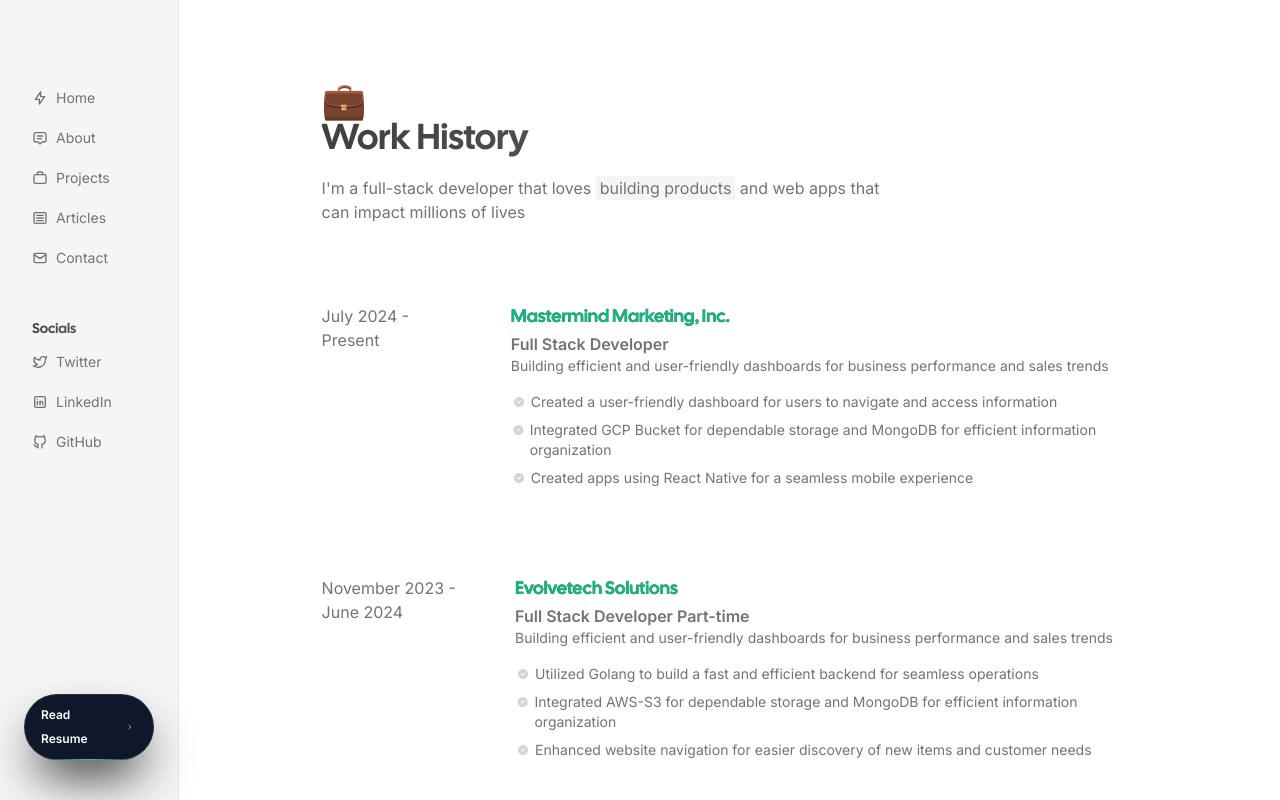
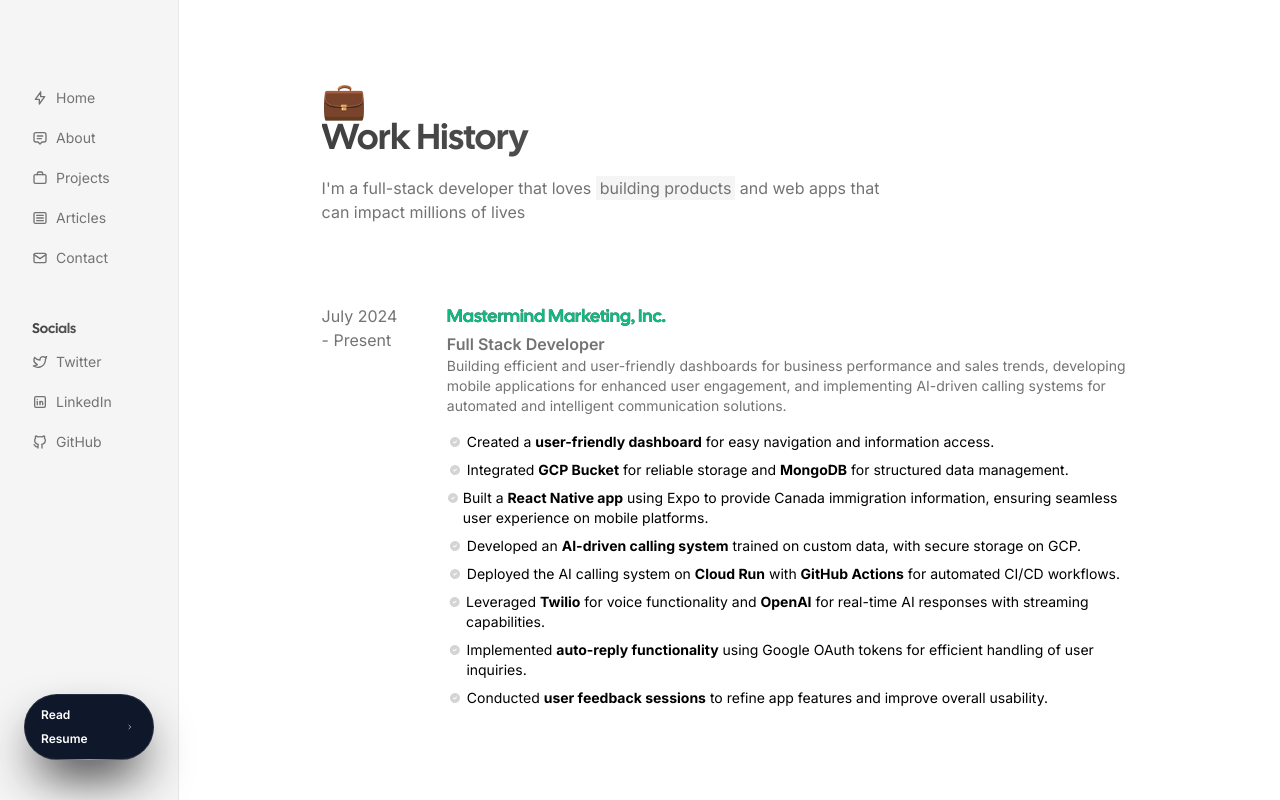
Before and after one commit to Lalman888/portfolio-side, a Next.js app: page /resume in a window 1280 px wide. Built offline with nearby package versions, Linux system fonts and the light colour scheme.

Commit message:
data updated

```diff
--- a/package.json
+++ b/package.json
@@ -29,6 +29,7 @@
     "prismjs": "^1.29.0",
     "react": "18.2.0",
     "react-dom": "18.2.0",
+    "react-markdown": "^9.0.1",
     "remark-gfm": "^3.0.1",
     "stream-chat": "^8.37.0",
     "tailwind-merge": "^1.14.0",
--- a/src/components/WorkHistory.tsx
+++ b/src/components/WorkHistory.tsx
@@ -3,11 +3,8 @@
 import React from "react";
 import { Paragraph } from "./Paragraph";
 import { Heading } from "./Heading";
-import {
-  IconCheck,
-  IconCheckbox,
-  IconCircleCheckFilled,
-} from "@tabler/icons-react";
+import { IconCircleCheckFilled } from "@tabler/icons-react";
+import ReactMarkdown from "react-markdown";
 
 export const WorkHistory = () => {
   return (
@@ -17,7 +14,7 @@
           className="flex md:flex-row flex-col space-y-10 md:space-y-0 space-x-10 my-20 relative"
           key={`timeline-${index}`}
         >
-          <Paragraph className="w-40">{item.date}</Paragraph>
+          <Paragraph className="w-52">{item.date}</Paragraph>
           <div>
             <Heading
               as="h5"
@@ -32,9 +29,13 @@
               {item.description}
             </Paragraph>
 
-            {item.responsibilities.map((responsibility, index) => (
-              <Step key={responsibility}>{responsibility}</Step>
-            ))}
+            <div>
+              {item.responsibilities.map((responsibility, idx) => (
+                <Step key={idx}>
+                  <ReactMarkdown>{responsibility}</ReactMarkdown>
+                </Step>
+              ))}
+            </div>
           </div>
         </div>
       ))}
@@ -46,9 +47,7 @@
   return (
     <div className="flex space-x-1 items-start my-2">
       <IconCircleCheckFilled className="h-3 w-4 mt-1 text-neutral-300" />
-      <Paragraph className="text-sm md:text-sm lg:text-sm">
-        {children}
-      </Paragraph>
+      <div className="text-sm md:text-sm lg:text-sm">{children}</div>
     </div>
   );
 };
--- a/src/constants/timeline.tsx
+++ b/src/constants/timeline.tsx
@@ -3,54 +3,76 @@
     company: "Mastermind Marketing, Inc.",
     title: "Full Stack Developer",
     date: "July 2024 - Present",
-    description: "Building efficient and user-friendly dashboards for business performance and sales trends",
+    description:
+      "Building efficient and user-friendly dashboards for business performance and sales trends, developing mobile applications for enhanced user engagement, and implementing AI-driven calling systems for automated and intelligent communication solutions.",
     responsibilities: [
-      "Created a user-friendly dashboard for users to navigate and access information",
-      "Integrated GCP Bucket for dependable storage and MongoDB for efficient information organization",
-      "Created apps using React Native for a seamless mobile experience",
+      "- Created a **user-friendly dashboard** for easy navigation and information access.",
+      "- Integrated **GCP Bucket** for reliable storage and **MongoDB** for structured data management.",
+      "- Built a **React Native app** using Expo to provide Canada immigration information, ensuring seamless user experience on mobile platforms.",
+      "- Developed an **AI-driven calling system** trained on custom data, with secure storage on GCP.",
+      "- Deployed the AI calling system on **Cloud Run** with **GitHub Actions** for automated CI/CD workflows.",
+      "- Leveraged **Twilio** for voice functionality and **OpenAI** for real-time AI responses with streaming capabilities.",
+      "- Implemented **auto-reply functionality** using Google OAuth tokens for efficient handling of user inquiries.",
+      "- Conducted **user feedback sessions** to refine app features and improve overall usability.",
     ],
   },
   {
     company: "Evolvetech Solutions",
-    title: "Full Stack Developer Part-time",
+    title: "Full Stack Developer (Part-time)",
     date: "November 2023 - June 2024",
-    description: "Building efficient and user-friendly dashboards for business performance and sales trends",
+    description:
+      "Building efficient and user-friendly dashboards for business performance, sales trends, and event management systems, incorporating role-based access control, scalable database solutions, and tailored user experiences for enhanced operational efficiency.",
     responsibilities: [
-      "Utilized Golang to build a fast and efficient backend for seamless operations",
-      "Integrated AWS-S3 for dependable storage and MongoDB for efficient information organization",
-      "Enhanced website navigation for easier discovery of new items and customer needs",
+      "- Utilized **Golang** to build a fast and scalable backend for seamless operations.",
+      "- Integrated **AWS-S3** for secure storage and **MongoDB** for effective information organization.",
+      "- Enhanced website navigation for **easy discovery** of new items and customer needs.",
+      "- Developed an **event management platform** with separate user and admin dashboards, supporting role-based access control.",
+      "- Designed and implemented an **invitation system** using **AWS DynamoDB** with efficient pagination for large datasets.",
+      "- Rendered **4k-5k venues** efficiently and implemented venue/vendor sharing features for specific users.",
+      "- Displayed tailored venues and vendors to users based on their roles and access permissions.",
+      "- Built a **chatbot** for quick user assistance and automated responses.",
+      "- Developed a **venue and vendor search feature** with Google Maps integration, allowing users to locate options near their location.",
+      "- Optimized API performance for **high-speed venue searches** even under heavy traffic.",
     ],
   },
   {
     company: "Freelance",
     title: "Web Developer",
     date: "June 2023 - November 2023",
-    description: "Developing captivating landing pages and websites tailored to audience needs",
+    description:
+      "Developing captivating landing pages and websites tailored to audience needs.",
     responsibilities: [
-      "Designed visually appealing landing pages with compelling content to impact site visitors",
+      "- Designed visually appealing **landing pages** with compelling content to engage site visitors.",
+      "- Ensured **responsive design** for optimal performance on desktops, tablets, and mobile devices.",
+      "- Delivered customized website features based on client specifications.",
     ],
   },
   {
     company: "Backstage Supporters",
     title: "Frontend Web Developer Intern",
     date: "March 2022 - May 2023",
-    description: "Developing and launching ecommerce websites with responsive design",
+    description:
+      "Developing and launching ecommerce websites with responsive design.",
     responsibilities: [
-      "Developed and launched a new ecommerce website in 3 months",
-      "Ensured user input validation before submitting to back-end",
-      "Developed an admin dashboard for data management",
-      "Implemented responsive design for flawless functionality across all devices",
+      "- Successfully launched a new **ecommerce website** within 3 months.",
+      "- Ensured **user input validation** to prevent errors before submission to the backend.",
+      "- Developed an **admin dashboard** for efficient data management and reporting.",
+      "- Implemented **responsive designs** to ensure flawless functionality across all devices.",
+      "- Conducted **cross-browser testing** to guarantee compatibility.",
     ],
   },
   {
     company: "Mynerva",
     title: "Frontend Developer Intern",
     date: "October 2022 - January 2023",
-    description: "Crafting landing pages and dashboards for enhanced user experience",
+    description:
+      "Crafting landing pages and dashboards for enhanced user experience.",
     responsibilities: [
-      "Crafted captivating landing pages with engaging visuals and compelling content",
-      "Developed user-friendly product features and detail pages for a seamless browsing experience",
-      "Established dynamic and interactive dashboards for administrators with real-time insights",
+      "- Created captivating **landing pages** with engaging visuals and interactive elements.",
+      "- Developed **user-friendly product features** and detail pages for a seamless browsing experience.",
+      "- Built dynamic **dashboards** for administrators, offering real-time insights and analytics.",
+      "- Collaborated with design and backend teams to ensure **feature alignment**.",
+      "- Optimized page load times to improve **user retention** and engagement.",
     ],
   },
 ];
```
Also changed, not shown: 1 other file (tests, documents, lock files or other folders).
